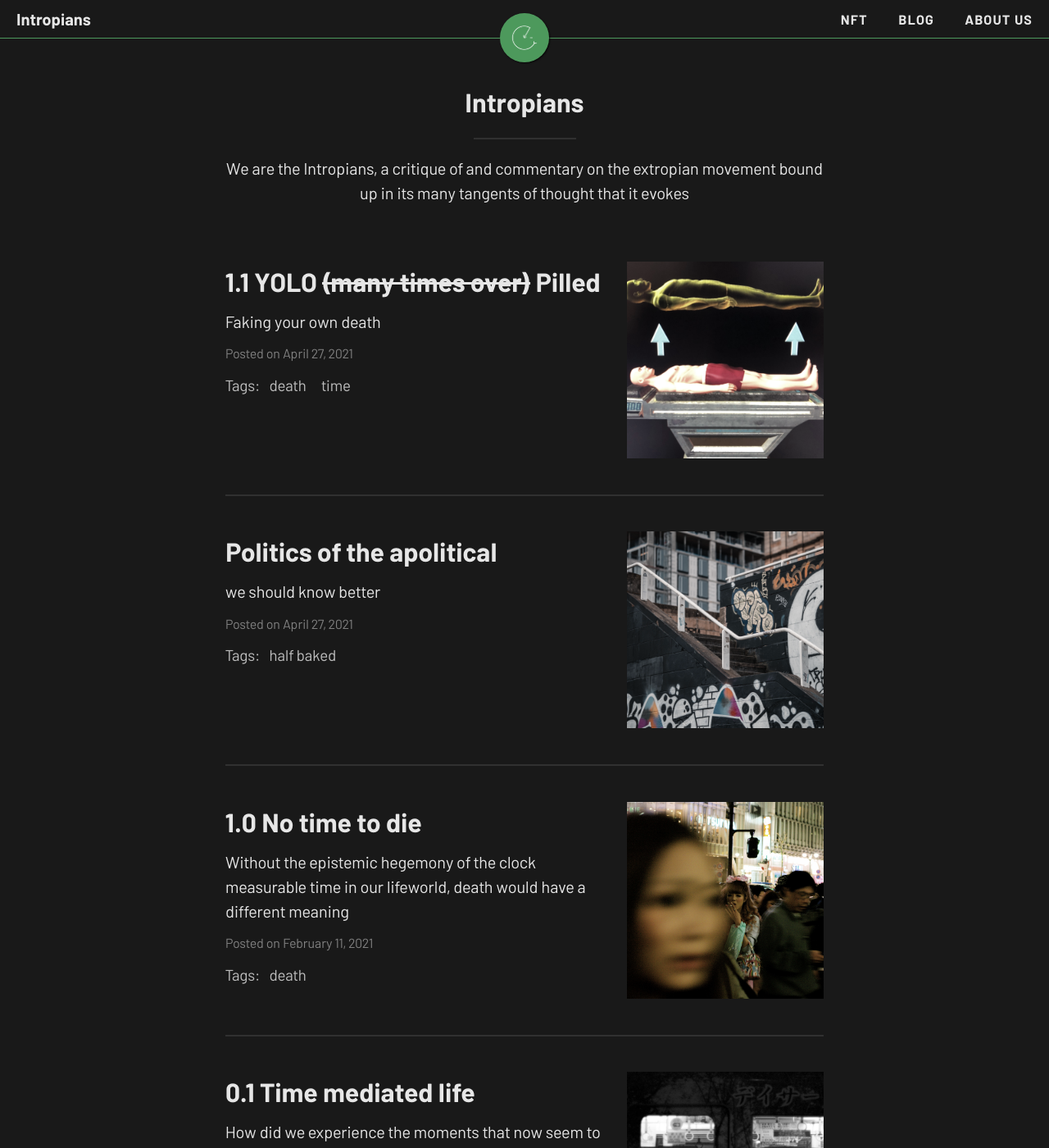
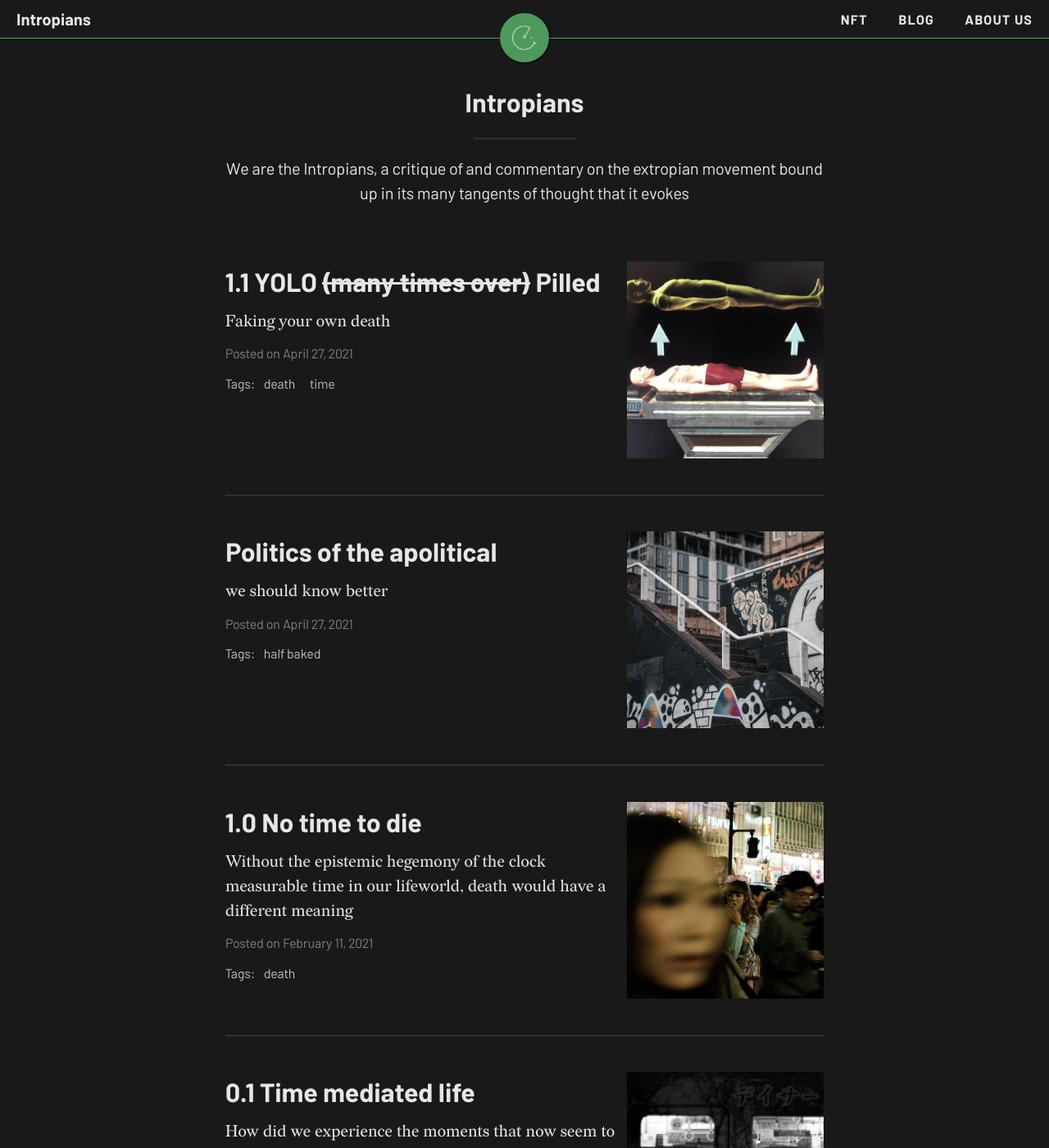
Before and after one commit to Intropians/intropians.org, a Jekyll site: the page built from index.html, in a window 1280 px wide and 1400 px high. Shown: the whole window at 82% size. Built offline with Jekyll 4.4.1, drawn with Linux system fonts in a browser that asks for light colours; nearby versions of some CDN libraries; the list of posts is cut into pages by our own code.

Commit message:
font tweaks

```diff
--- a/assets/css/beautifuljekyll.css
+++ b/assets/css/beautifuljekyll.css
@@ -479,6 +479,7 @@ footer .footer-custom-content {
   margin: 0;
   font-weight: 300;
   margin-bottom: 0.625rem;
+  font-family: 'Redaction', 'Lora', 'Times New Roman', serif;
 }
 .post-preview .post-meta,
 .post-heading .post-meta {
@@ -564,7 +565,7 @@ footer .footer-custom-content {
 
 .blog-tags {
   font-family: 'Barlow', 'Open Sans', 'Helvetica Neue', Helvetica, Arial, sans-serif;
-  font-size: 0.9375rem;
+  font-size: 0.8rem;
   margin: 1.875rem 0;
 }
 
```
